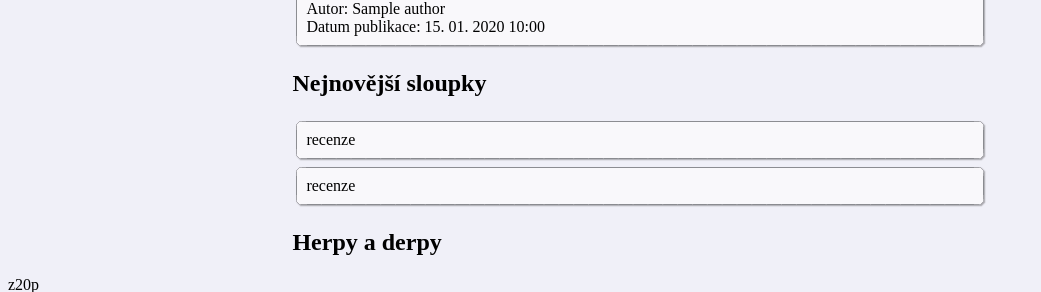
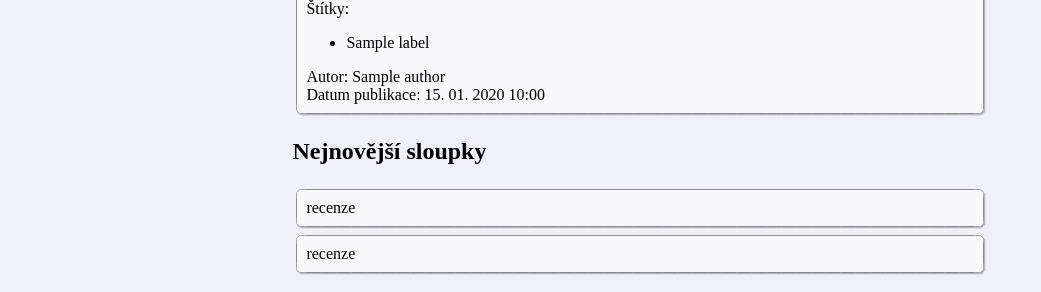
Before and after one commit to Sanqui/z20p, a Flask app: template z20p/templates/main.html in a window 1280 px wide. Shown: the part 492-784 px from the top of the page, without its empty margins (0-1041 px from the left). Run offline with Flask 2, Linux system fonts and the light colour scheme; the template is opened without the code that fills it: most values are stand-ins (such as "Sample title", 1, 10 or a date in 2020); parts of the project's set-up code (start-up, migrations or seed data) failed here and were passed over; some libraries are stand-ins or nearby versions.

Commit message:
Articles can have labels.  Rudimentary display.

```diff
--- a/z20p/app.py
+++ b/z20p/app.py
@@ -19,17 +19,31 @@ app = Flask('z20p')
 app.secret_key = b"superuniqueandsecret"
 
 # TODO split this into file
-from wtforms import Form, BooleanField, TextField, TextAreaField, PasswordField, RadioField, SelectField, validators, ValidationError
+from wtforms import Form, BooleanField, TextField, TextAreaField, PasswordField, RadioField, SelectField, SelectMultipleField, validators, ValidationError, widgets
 from flask.ext.wtf import FileField, file_allowed, file_required
 from flask.ext.wtf.html5 import IntegerField
 from flask.ext.uploads import UploadSet, IMAGES
 
 uploads = UploadSet("uploads", IMAGES)
 
+class MultiCheckboxField(SelectMultipleField):
+    """
+    A multiple-select, except displays a list of checkboxes.
+
+    Iterating the field will produce subfields, allowing custom rendering of
+    the enclosed checkbox fields.
+
+    Shamelessly stolen from WTForms FAQ.
+    """
+    widget = widgets.ListWidget(prefix_label=False)
+    option_widget = widgets.CheckboxInput()
+
+
 class ArticleForm(Form):
     title = TextField('Titulek', [validators.required()])
     text = TextAreaField('Text', [validators.required()])
     rating = IntegerField('Hodnocení', [validators.optional()])
+    labels = MultiCheckboxField('Štítky', coerce=int)
     image = FileField('Obrázek', [file_allowed(uploads, "Jen obrázky")])
     image_title = TextField('Titulek obrázku', [validators.optional()])
 
@@ -152,9 +166,12 @@ def labels(edit_id=None):
 @minrights(2)
 def new_article():
     form = ArticleForm(request.form)
+    labels = db.session.query(db.Label) \
+        .order_by(db.Label.category.asc()).all()
+    form.labels.choices = [(l.id, l.name+" ("+l.category+")") for l in labels]
     if request.method == 'POST' and form.validate():
         media = None
-        if 'image' in request.files:
+        if 'image' in request.files and request.files['image'].filename != "":
             image = request.files['image']
             filename = secure_filename(image.filename)
             image.save(os.path.join("static/uploads/", filename))
@@ -166,6 +183,9 @@ def new_article():
         article = db.Article(title=form.title.data, text=form.text.data,
             rating=form.rating.data, media=media, author_id=session['user'].id,
             timestamp=datetime.utcnow())
+        article.labels = []
+        for label_id in form.labels.data:
+            article.labels.append(db.session.query(db.Label).filter_by(id=label_id).scalar())
         db.session.add(article)
         db.session.commit()
         flash('Článek přidán')
--- a/z20p/static/style.css
+++ b/z20p/static/style.css
@@ -26,3 +26,6 @@ article {
 table {width: 100%; border-collapse:collapse;}
 thead {background-color:rgb(187, 20, 26); text-align:center; color:white;}
 td {border: 1px solid #444;}
+
+.labelfloat {position:fixed; right:0; top:0; width:20%; background:white; height:100%; overflow-y:scroll;}
+.labelfloat dd, .labelfloat ul, .labelfloat li {margin:0; padding:0; list-style:none;}
--- a/z20p/templates/_macros.html
+++ b/z20p/templates/_macros.html
@@ -30,6 +30,13 @@
         {% endif %}
         {{article.text|replace("\n", "\n<p>")|safe}}
         <footer>
+            <div>Štítky:
+                <ul>
+                    {% for label in article.labels %}
+                        <li>{{label.name}}
+                    {% endfor %}
+                </ul>
+            </div>
             <div>{{"Napsala" if article.author.gender == "f" else "Autor"}}: <author>{{article.author.name}}</author></div>
             <div>Datum publikace: {{article.timestamp|datetime}}</div>
         </footer>
--- a/z20p/templates/new_article.html
+++ b/z20p/templates/new_article.html
@@ -9,6 +9,7 @@
         {{ render_field(form.title) }}
         {{ render_field(form.text) }}
         {{ render_field(form.rating) }}
+        <div class="labelfloat">{{ render_field(form.labels) }}</div>
         {{ render_field(form.image) }}
         {{ render_field(form.image_title) }}
       </dl>
```
